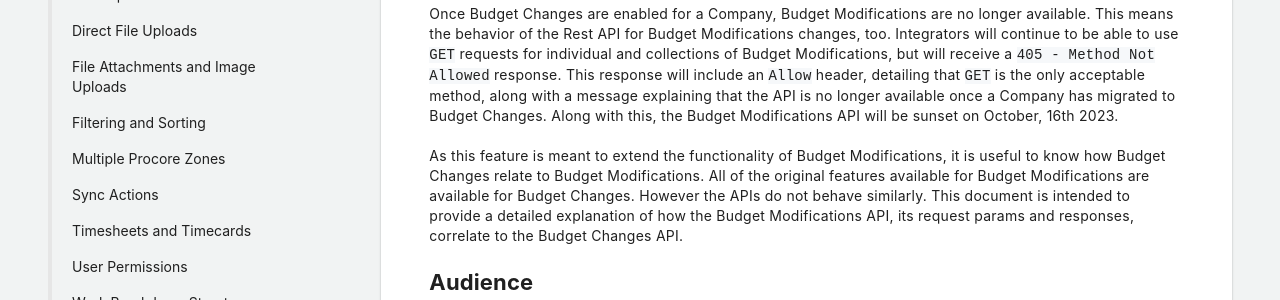
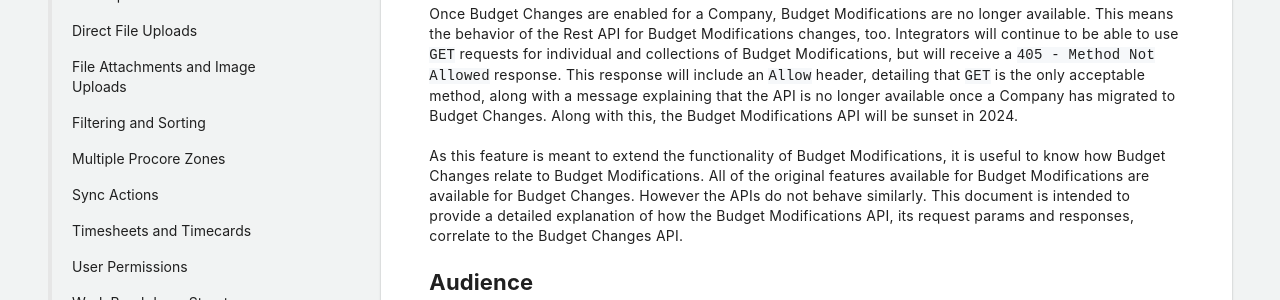
Before and after one commit to procore/documentation, a Jekyll site: the page built from tutorials/tutorial_budget_changes_api.md, in a window 1280 px wide and 900 px high. Shown: the part 483-783 px from the top of the window. Built offline with Jekyll 4.4.1, drawn with Linux system fonts in a browser that asks for light colours; comment, search, counter and statistics services are not loaded.

Commit message:
Docs 728 dev portal update budget modifications endpoint deprecation date (#181)
* Updated endpoint deprecation date

* Reverted autoformatting changes and updated deprecation date

```diff
--- a/tutorials/tutorial_budget_changes_api.md
+++ b/tutorials/tutorial_budget_changes_api.md
@@ -11,7 +11,7 @@ Budget Changes are a new feature in Procore Financials that replace the function
 
 Budget Changes represent changes to a Project's Budget that can be workflowed, created from Change Events, connected to existing Change Events, as well as integrated with an ERP system. For more detailed information on usage of the feature through the Procore Web Application, please visit [our support documentation on the Budget Changes feature](https://support.procore.com/product-releases/new-releases/budget-new-budget-changes-feature-for-change-management-in-project-financials).
 
-Once Budget Changes are enabled for a Company, Budget Modifications are no longer available. This means the behavior of the Rest API for Budget Modifications changes, too. Integrators will continue to be able to use `GET` requests for individual and collections of Budget Modifications, but will receive a `405 - Method Not Allowed` response. This response will include an `Allow` header, detailing that `GET` is the only acceptable method, along with a message explaining that the API is no longer available once a Company has migrated to Budget Changes. Along with this, the Budget Modifications API will be sunset on October, 16th 2023.
+Once Budget Changes are enabled for a Company, Budget Modifications are no longer available. This means the behavior of the Rest API for Budget Modifications changes, too. Integrators will continue to be able to use `GET` requests for individual and collections of Budget Modifications, but will receive a `405 - Method Not Allowed` response. This response will include an `Allow` header, detailing that `GET` is the only acceptable method, along with a message explaining that the API is no longer available once a Company has migrated to Budget Changes. Along with this, the Budget Modifications API will be sunset in 2024.
 
 As this feature is meant to extend the functionality of Budget Modifications, it is useful to know how Budget Changes relate to Budget Modifications. All of the original features available for Budget Modifications are available for Budget Changes. However the APIs do not behave similarly. This document is intended to provide a detailed explanation of how the Budget Modifications API, its request params and responses, correlate to the Budget Changes API.
 
```
